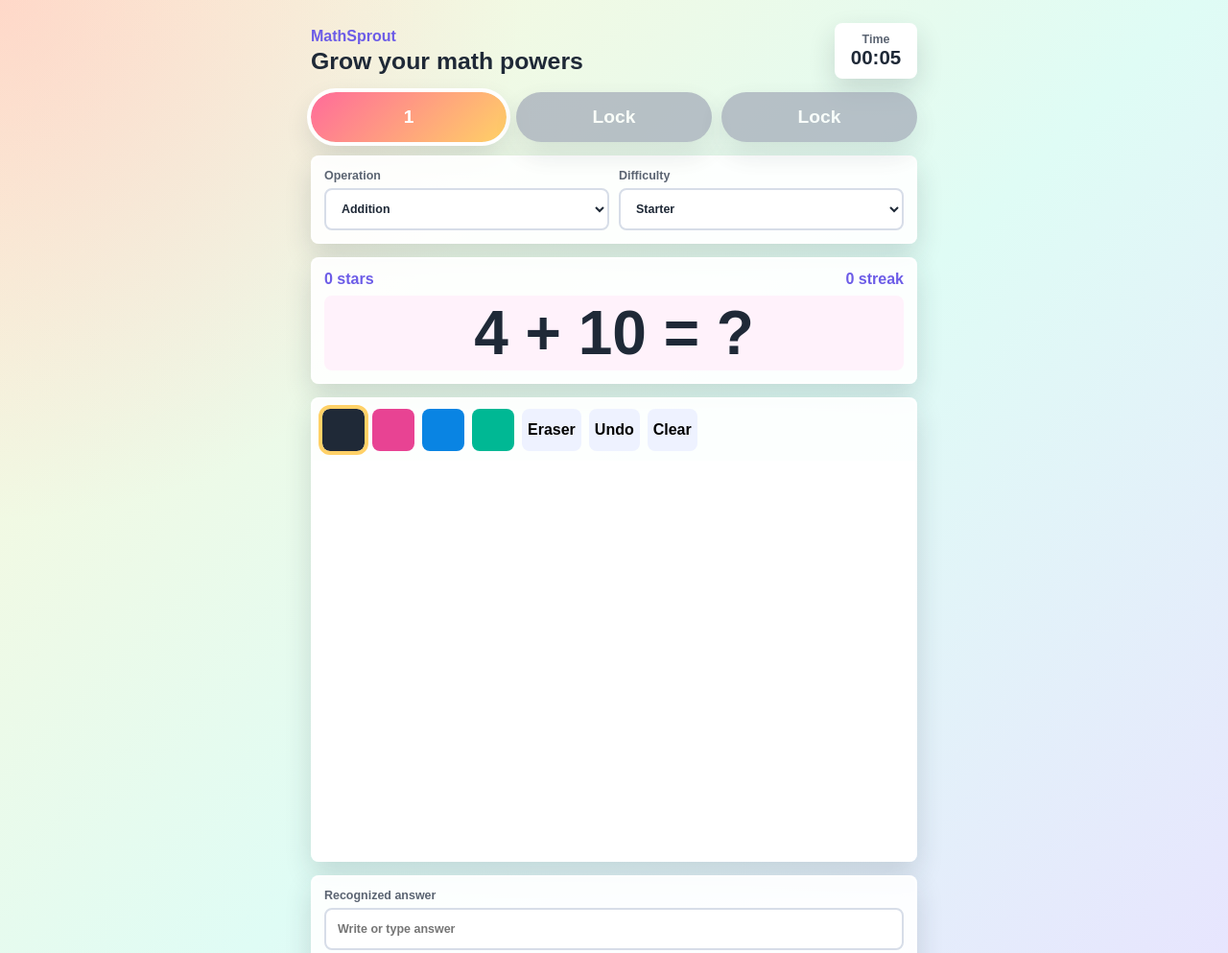
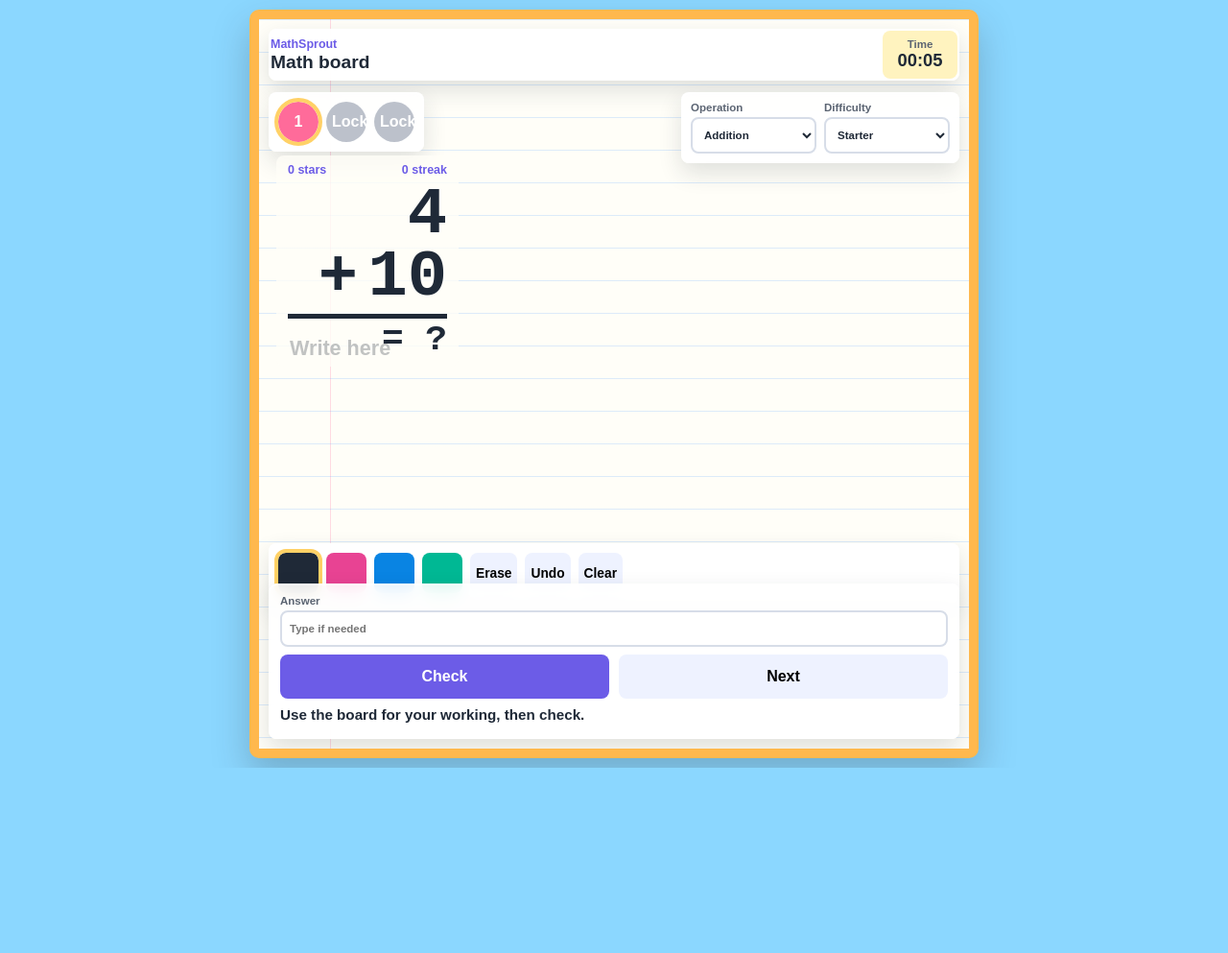
Before and after one commit to sbuhary/QuickMaths, a plain HTML site: page index.html in a window 1280 px wide. Shown: the top 993 px of the page at 96% size. After the commit the page ends 800 px from the top, so only its background shows below. Drawn offline with Linux system fonts and the light colour scheme.

Commit message:
Simplify practice whiteboard layout

```diff
--- a/app.js
+++ b/app.js
@@ -114,9 +114,17 @@ function makeQuestion() {
   return { a, b, answer, symbol };
 }
 
+function renderStackedQuestion(question) {
+  return `
+    <span class="row top">${question.a}</span>
+    <span class="row bottom"><span>${question.symbol}</span><span>${question.b}</span></span>
+    <span class="bar"></span>
+    <span class="equals">= ?</span>
+  `;
+}
 function showQuestion() {
   state.current = makeQuestion();
-  questionEl.textContent = `${state.current.a} ${state.current.symbol} ${state.current.b} = ?`;
+  questionEl.innerHTML = renderStackedQuestion(state.current);
   feedbackEl.textContent = "Use the board for your working, then check.";
   feedbackEl.className = "feedback";
   answerEl.value = "";
--- a/index.html
+++ b/index.html
@@ -13,10 +13,13 @@
   </head>
   <body>
     <main class="app-shell">
-      <header class="topbar">
+      <section class="whiteboard" aria-label="Math practice whiteboard">
+        <canvas id="board" aria-label="Writable answer whiteboard"></canvas>
+
+        <header class="topbar overlay-panel">
           <div>
             <p class="eyebrow">MathSprout</p>
-          <h1>Grow your math powers</h1>
+            <h1>Math board</h1>
           </div>
           <div class="timer" aria-live="polite">
             <span>Time</span>
@@ -24,13 +27,13 @@
           </div>
         </header>
 
-      <section class="level-map" aria-label="Level map">
+        <section class="level-map overlay-panel" aria-label="Level map">
           <button class="level-node active" type="button" data-level="starter">1</button>
           <button class="level-node" type="button" data-level="explorer">2</button>
           <button class="level-node" type="button" data-level="wizard">3</button>
         </section>
 
-      <section class="controls" aria-label="Question settings">
+        <section class="controls overlay-panel" aria-label="Question settings">
           <label>
             Operation
             <select id="operation">
@@ -50,31 +53,30 @@
           </label>
         </section>
 
-      <section class="question-panel" aria-live="polite">
+        <section class="problem-card" aria-live="polite">
           <div class="score-strip">
             <span id="stars">0 stars</span>
             <span id="streak">0 streak</span>
           </div>
-        <div id="question" class="question">Tap Next to begin</div>
+          <div id="question" class="question">Tap Next</div>
         </section>
 
-      <section class="board-panel">
-        <div class="toolbar" aria-label="Whiteboard tools">
+        <div class="write-hint" aria-hidden="true">Write here</div>
+
+        <section class="toolbar overlay-panel" aria-label="Whiteboard tools">
           <button class="color selected" style="--swatch:#1f2937" type="button" data-color="#1f2937" aria-label="Black pen"></button>
           <button class="color" style="--swatch:#e84393" type="button" data-color="#e84393" aria-label="Pink pen"></button>
           <button class="color" style="--swatch:#0984e3" type="button" data-color="#0984e3" aria-label="Blue pen"></button>
           <button class="color" style="--swatch:#00b894" type="button" data-color="#00b894" aria-label="Green pen"></button>
-          <button id="eraser" type="button">Eraser</button>
+          <button id="eraser" type="button">Erase</button>
           <button id="undo" type="button">Undo</button>
           <button id="clear" type="button">Clear</button>
-        </div>
-        <canvas id="board" aria-label="Writable answer whiteboard"></canvas>
         </section>
 
-      <section class="answer-panel">
+        <section class="answer-panel overlay-panel">
           <label>
-          Recognized answer
-          <input id="answer" inputmode="numeric" autocomplete="off" placeholder="Write or type answer">
+            Answer
+            <input id="answer" inputmode="numeric" autocomplete="off" placeholder="Type if needed">
           </label>
           <div class="action-row">
             <button id="check" class="primary" type="button">Check</button>
@@ -82,6 +84,7 @@
           </div>
           <p id="feedback" class="feedback" aria-live="assertive"></p>
         </section>
+      </section>
     </main>
     <script src="app.js"></script>
   </body>
--- a/styles.css
+++ b/styles.css
@@ -1,14 +1,14 @@
 :root {
   color-scheme: light;
-  --bg: #fff7d6;
   --ink: #1f2937;
-  --panel: #ffffff;
+  --panel: rgba(255, 255, 255, 0.9);
   --purple: #6c5ce7;
   --pink: #ff6b9a;
   --mint: #2dd4bf;
   --yellow: #ffd166;
   --blue: #54a0ff;
-  --shadow: 0 12px 28px rgba(31, 41, 55, 0.16);
+  --line: rgba(84, 160, 255, 0.2);
+  --shadow: 0 10px 24px rgba(31, 41, 55, 0.14);
 }
 
 * {
@@ -23,10 +23,9 @@ body {
 body {
   margin: 0;
   font-family: Arial, Helvetica, sans-serif;
-  background:
-    radial-gradient(circle at top left, rgba(255, 107, 154, 0.22), transparent 34rem),
-    linear-gradient(135deg, #fff7d6 0%, #dffcf5 52%, #e8e2ff 100%);
+  background: #8bd7ff;
   color: var(--ink);
+  overflow: hidden;
 }
 
 button,
@@ -36,153 +35,236 @@ select {
 }
 
 .app-shell {
-  width: min(100%, 680px);
   min-height: 100svh;
+  padding: 10px;
+}
+
+.whiteboard {
+  position: relative;
+  width: min(100%, 760px);
+  height: calc(100svh - 20px);
   margin: 0 auto;
-  padding: 16px;
-  display: grid;
-  gap: 14px;
+  overflow: hidden;
+  border: 10px solid #ffb84d;
+  border-radius: 10px;
+  background:
+    linear-gradient(var(--line) 1px, transparent 1px) 0 0 / 100% 34px,
+    linear-gradient(90deg, rgba(255, 107, 154, 0.24) 1px, transparent 1px) 74px 0 / 100% 100%,
+    #fffef8;
+  box-shadow: 0 18px 38px rgba(45, 52, 54, 0.26);
+}
+
+canvas {
+  position: absolute;
+  inset: 0;
+  z-index: 1;
+  display: block;
+  width: 100%;
+  height: 100%;
+  touch-action: none;
+}
+
+.overlay-panel,
+.problem-card,
+.write-hint {
+  position: absolute;
+  z-index: 2;
 }
 
 .topbar {
+  top: 10px;
+  left: 10px;
+  right: 10px;
   display: flex;
   align-items: center;
   justify-content: space-between;
-  gap: 12px;
+  gap: 10px;
+}
+
+.overlay-panel {
+  border: 2px solid rgba(255, 255, 255, 0.88);
+  border-radius: 8px;
+  background: var(--panel);
+  box-shadow: var(--shadow);
+  backdrop-filter: blur(8px);
 }
 
 .eyebrow {
-  margin: 0 0 4px;
-  font-weight: 800;
+  margin: 0 0 2px;
   color: var(--purple);
+  font-size: 0.78rem;
+  font-weight: 900;
 }
 
 h1 {
   margin: 0;
-  font-size: 1.55rem;
-  line-height: 1.05;
+  font-size: 1.2rem;
+  line-height: 1;
 }
 
 .timer {
-  min-width: 86px;
-  padding: 10px;
+  min-width: 78px;
+  padding: 8px;
   border-radius: 8px;
-  background: var(--panel);
-  box-shadow: var(--shadow);
+  background: #fff3bf;
   text-align: center;
 }
 
 .timer span,
 label {
   display: block;
-  font-size: 0.78rem;
-  font-weight: 800;
   color: #5b6472;
+  font-size: 0.72rem;
+  font-weight: 900;
 }
 
 .timer strong {
   display: block;
-  font-size: 1.28rem;
+  font-size: 1.15rem;
 }
 
 .level-map {
-  display: grid;
-  grid-template-columns: repeat(3, 1fr);
-  gap: 10px;
+  top: 76px;
+  left: 10px;
+  display: flex;
+  gap: 8px;
+  padding: 8px;
 }
 
 .level-node {
-  min-height: 52px;
+  width: 42px;
+  height: 42px;
   border: 0;
-  border-radius: 999px;
+  border-radius: 50%;
   color: white;
-  background: linear-gradient(135deg, var(--pink), var(--yellow));
-  box-shadow: var(--shadow);
-  font-size: 1.2rem;
+  background: var(--pink);
   font-weight: 900;
 }
 
 .level-node:nth-child(2) {
-  background: linear-gradient(135deg, var(--blue), var(--mint));
+  background: var(--blue);
 }
 
 .level-node:nth-child(3) {
-  background: linear-gradient(135deg, var(--purple), var(--pink));
+  background: var(--purple);
 }
 
 .level-node.active {
-  outline: 4px solid white;
+  outline: 4px solid var(--yellow);
 }
 
-.controls,
-.question-panel,
-.board-panel,
-.answer-panel {
-  background: rgba(255, 255, 255, 0.9);
-  border: 2px solid rgba(255, 255, 255, 0.85);
-  border-radius: 8px;
-  box-shadow: var(--shadow);
+.level-node:disabled {
+  background: #a3aab8;
+  opacity: 0.72;
 }
 
 .controls {
+  top: 76px;
+  right: 10px;
+  width: min(48%, 290px);
   display: grid;
   grid-template-columns: 1fr 1fr;
-  gap: 10px;
-  padding: 12px;
+  gap: 8px;
+  padding: 8px;
 }
 
 select,
 input {
   width: 100%;
-  min-height: 44px;
-  margin-top: 6px;
+  min-height: 38px;
+  margin-top: 4px;
   border: 2px solid #d7dde8;
   border-radius: 8px;
-  padding: 0 12px;
+  padding: 0 8px;
   background: white;
   color: var(--ink);
 }
 
-.question-panel {
-  padding: 12px;
+.problem-card {
+  top: 142px;
+  left: 18px;
+  width: 190px;
+  padding: 8px 12px 10px;
+  border-radius: 8px;
+  background: rgba(255, 254, 248, 0.78);
+  pointer-events: none;
 }
 
 .score-strip {
   display: flex;
   justify-content: space-between;
+  gap: 8px;
   margin-bottom: 8px;
+  color: var(--purple);
+  font-size: 0.78rem;
   font-weight: 900;
-  color: var(--purple);
 }
 
 .question {
-  min-height: 78px;
   display: grid;
-  place-items: center;
-  border-radius: 8px;
-  background: #fff2fb;
-  font-size: clamp(2.1rem, 12vw, 4rem);
+  justify-items: end;
+  font-family: "Courier New", monospace;
+  font-size: clamp(2.35rem, 12vw, 4.3rem);
   font-weight: 900;
+  line-height: 0.95;
+  letter-spacing: 0;
 }
 
-.board-panel {
-  overflow: hidden;
+.question .row {
+  min-width: 3ch;
+  text-align: right;
+}
+
+.question .bottom {
+  display: flex;
+  justify-content: flex-end;
+  gap: 0.25ch;
+  width: 100%;
+}
+
+.question .bar {
+  width: 100%;
+  height: 5px;
+  margin-top: 4px;
+  background: var(--ink);
+}
+
+.question .equals {
+  padding-top: 4px;
+  font-size: 0.55em;
+}
+
+.write-hint {
+  top: 330px;
+  left: 32px;
+  color: rgba(31, 41, 55, 0.28);
+  font-size: 1.35rem;
+  font-weight: 900;
+  pointer-events: none;
 }
 
 .toolbar {
+  left: 10px;
+  right: 10px;
+  bottom: 152px;
   display: flex;
   gap: 8px;
-  padding: 10px;
+  padding: 8px;
   overflow-x: auto;
 }
 
 .toolbar button {
-  min-width: 44px;
-  min-height: 44px;
+  min-width: 42px;
+  min-height: 42px;
   border: 0;
   border-radius: 8px;
   background: #eef2ff;
-  font-weight: 800;
+  font-size: 0.86rem;
+  font-weight: 900;
+}
+
+.toolbar .selected-tool {
+  background: var(--yellow);
 }
 
 .color {
@@ -193,27 +275,22 @@ input {
   outline: 4px solid var(--yellow);
 }
 
-canvas {
-  display: block;
-  width: 100%;
-  height: min(52svh, 430px);
-  background: white;
-  touch-action: none;
-}
-
 .answer-panel {
-  padding: 12px;
+  left: 10px;
+  right: 10px;
+  bottom: 10px;
+  padding: 10px;
 }
 
 .action-row {
   display: grid;
   grid-template-columns: 1fr 1fr;
   gap: 10px;
-  margin-top: 10px;
+  margin-top: 8px;
 }
 
 .action-row button {
-  min-height: 50px;
+  min-height: 46px;
   border: 0;
   border-radius: 8px;
   background: #eef2ff;
@@ -226,25 +303,10 @@ canvas {
 }
 
 .feedback {
-  min-height: 24px;
-  margin: 10px 0 0;
+  min-height: 22px;
+  margin: 8px 0 0;
+  font-size: 0.95rem;
   font-weight: 900;
-}
-
-@media (min-width: 720px) {
-  .app-shell {
-    padding: 24px;
-  }
-}
-
-.level-node:disabled {
-  background: #a3aab8;
-  color: #ffffff;
-  opacity: 0.72;
-}
-
-.toolbar .selected-tool {
-  background: var(--yellow);
 }
 
 .feedback.correct {
@@ -254,3 +316,38 @@ canvas {
 .feedback.wrong {
   color: #be123c;
 }
+
+@media (max-width: 430px) {
+  .app-shell {
+    padding: 0;
+  }
+
+  .whiteboard {
+    width: 100%;
+    height: 100svh;
+    border-width: 7px;
+    border-radius: 0;
+  }
+
+  .controls {
+    top: 128px;
+    left: 10px;
+    right: 10px;
+    width: auto;
+  }
+
+  .problem-card {
+    top: 210px;
+    left: 16px;
+    width: 170px;
+  }
+
+  .write-hint {
+    top: 390px;
+    left: 26px;
+  }
+
+  .toolbar {
+    bottom: 148px;
+  }
+}
```
Lines whose indentation alone changed are shown as unchanged.
